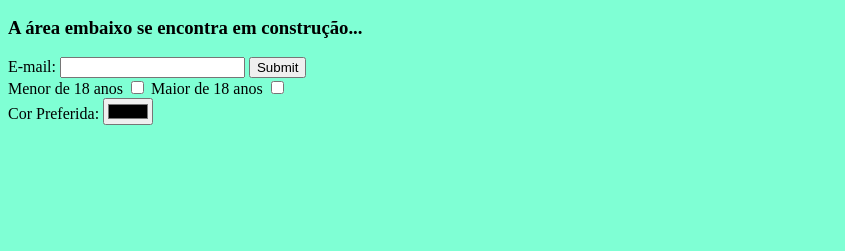
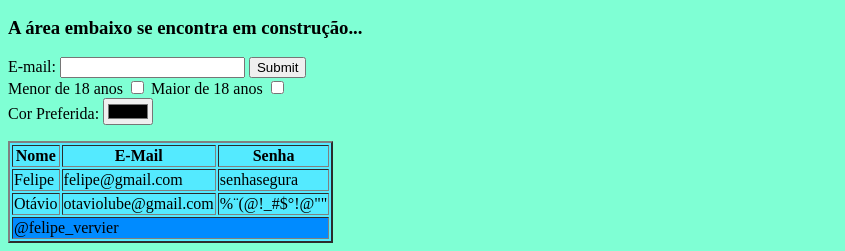
Before and after one commit to 7Monk/HTML-Curr-culo, a plain HTML site: page index.html in a window 1280 px wide. Shown: the part 1464-1715 px from the top of the page, without its empty margins (0-845 px from the left). Before the commit the page ends 1605 px from the top, so only its background shows below. Drawn offline with Linux system fonts and the light colour scheme.

Commit message:
Add files via upload

```diff
--- a/index.html
+++ b/index.html
@@ -43,5 +43,27 @@
         <label for="color">Cor Preferida: </label>
         <input type="color" name="colorchecker" id="favcolor">
     </form>
+    <table border=2 style="background-color: #54eaff ;">
+        <thead>
+            <th>Nome</th>
+            <th>E-Mail</th>
+            <th>Senha</th>
+        </thead>
+        <tbody>
+            <td>Felipe</td>
+            <td>felipe@gmail.com</td>
+            <td>senhasegura</td>
+        </tbody>
+        <tbody>
+            <td>Otávio</td>
+            <td>otaviolube@gmail.com</td>
+            <td>%¨(@!_#$°!@""</td>
+        </tbody>
+        <tfoot style="background-color: #008bff;">
+            <tr>
+                <td colspan="4">@felipe_vervier</td>
+            </tr>
+        </tfoot>
+    </table>
 </body>
 </html>
```
